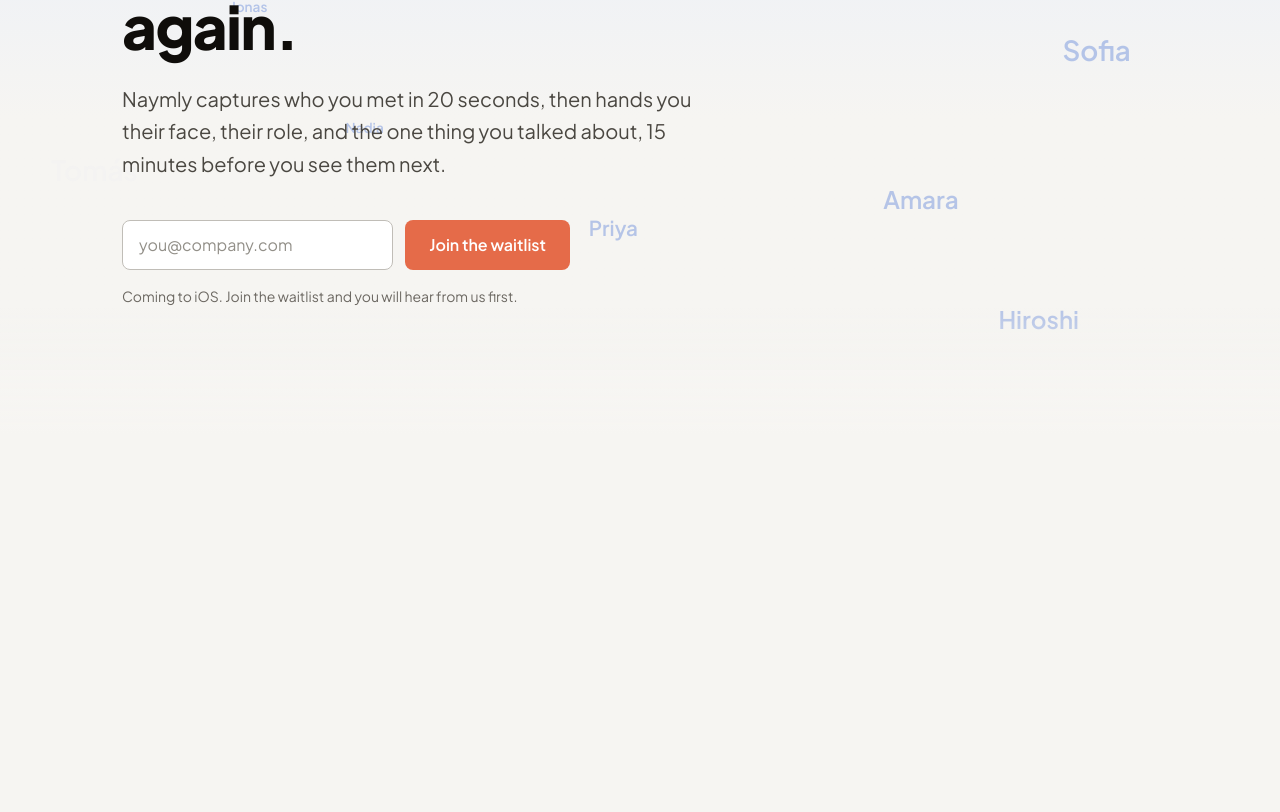
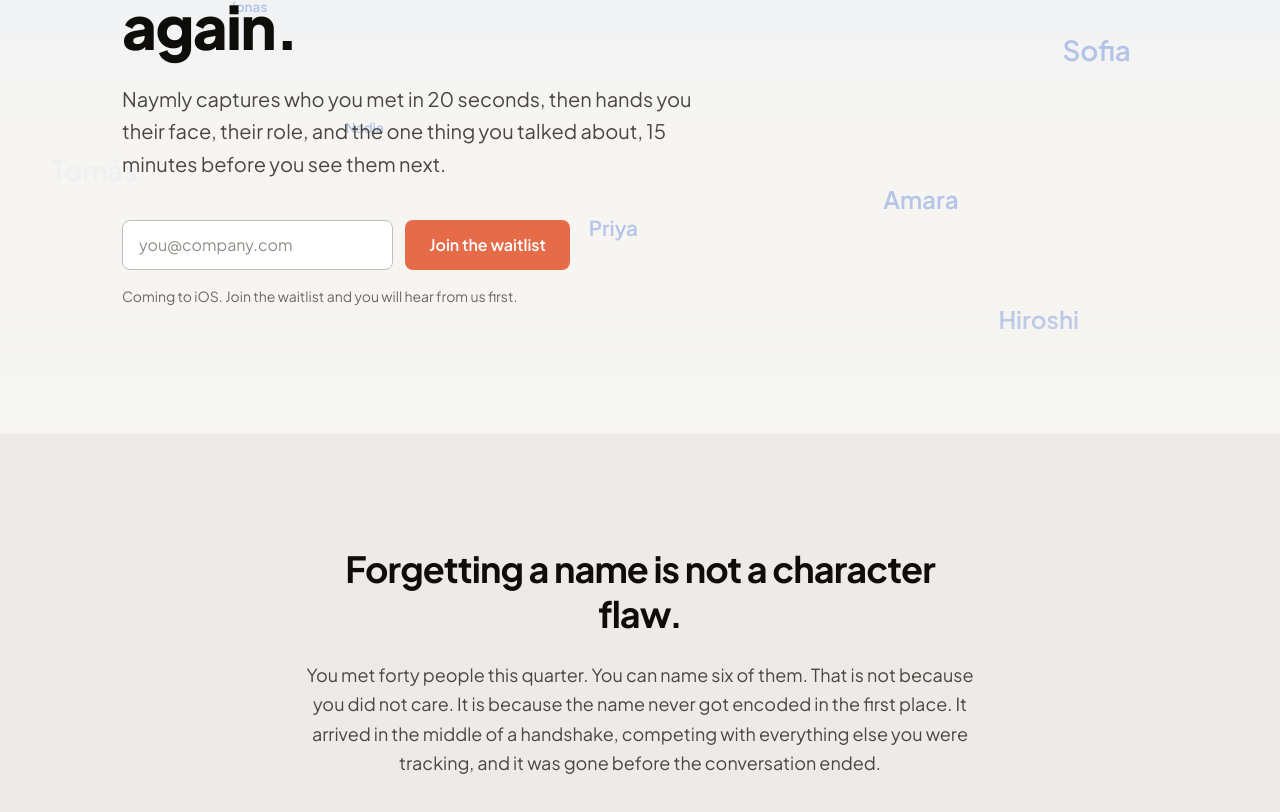
Before and after one commit to eastonlovell6-web/Naymly-Website, a Next.js app: page / in a window 1280 px wide. Shown: the part 264-1076 px from the top of the page. Before the commit the page ends 800 px from the top, so only its background shows below. Built offline with nearby package versions, Linux system fonts and the light colour scheme.

Commit message:
feat: add the gap section
Reframes name forgetting as an encoding failure rather than a personal
failing, which is the objection that blocks the target user from acting.

```diff
--- a/app/page.tsx
+++ b/app/page.tsx
@@ -1,11 +1,13 @@
 import { Nav } from '@/components/nav'
 import { Hero } from '@/components/hero'
+import { Gap } from '@/components/gap'
 
 export default function Home() {
   return (
     <>
       <Nav />
       <Hero />
+      <Gap />
     </>
   )
 }
--- /dev/null
+++ b/components/gap.tsx
@@ -0,0 +1,19 @@
+export function Gap() {
+  return (
+    <section className="bg-neutral-100 px-5 py-24 sm:px-8 sm:py-28">
+      <div className="mx-auto max-w-2xl text-center">
+        <h2 className="text-3xl font-bold leading-tight tracking-tight text-neutral-900 sm:text-4xl">
+          Forgetting a name is not a character flaw.
+        </h2>
+
+        <p className="mt-6 text-lg leading-relaxed text-neutral-600">
+          You met forty people this quarter. You can name six of them. That is
+          not because you did not care. It is because the name never got encoded
+          in the first place. It arrived in the middle of a handshake, competing
+          with everything else you were tracking, and it was gone before the
+          conversation ended.
+        </p>
+      </div>
+    </section>
+  )
+}
```
